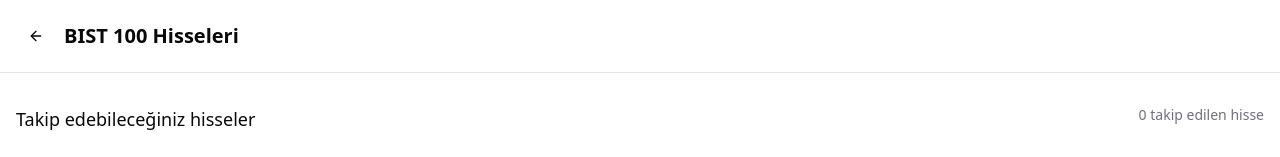
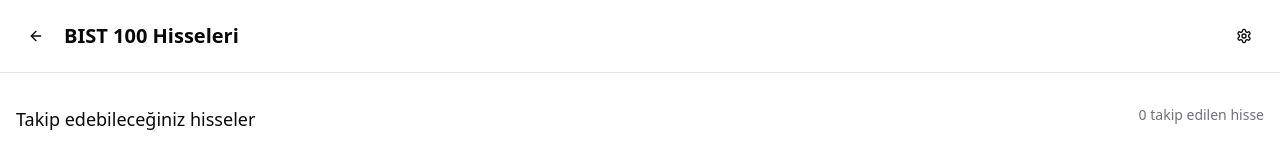
Before and after one commit to burakemretetik/ai_trading_bot, a React (Vite) app: page /stocks in a window 1280 px wide. Shown: the top 157 px of the page. Built offline with nearby package versions, Linux system fonts and the light colour scheme.

Commit message:
Add settings icon to StockList page
This commit adds a settings icon to the StockList page.  No further implementation details are specified.

```diff
--- a/src/pages/StockList.tsx
+++ b/src/pages/StockList.tsx
@@ -1,7 +1,7 @@
 
 import React, { useState, useEffect } from 'react';
 import { Link } from 'react-router-dom';
-import { ArrowLeft, Star, Search, CheckSquare } from 'lucide-react';
+import { ArrowLeft, Star, Search, CheckSquare, Settings } from 'lucide-react';
 import { Button } from '@/components/ui/button';
 import { Input } from '@/components/ui/input';
 import { Stock } from '@/utils/types';
@@ -209,6 +209,12 @@ const StockList = () => {
             </Button>
             <h1 className="text-xl font-semibold">BIST 100 Hisseleri</h1>
           </div>
+
+          <Button variant="ghost" size="icon" asChild>
+            <Link to="/">
+              <Settings className="h-5 w-5" />
+            </Link>
+          </Button>
         </div>
       </header>
 
```
